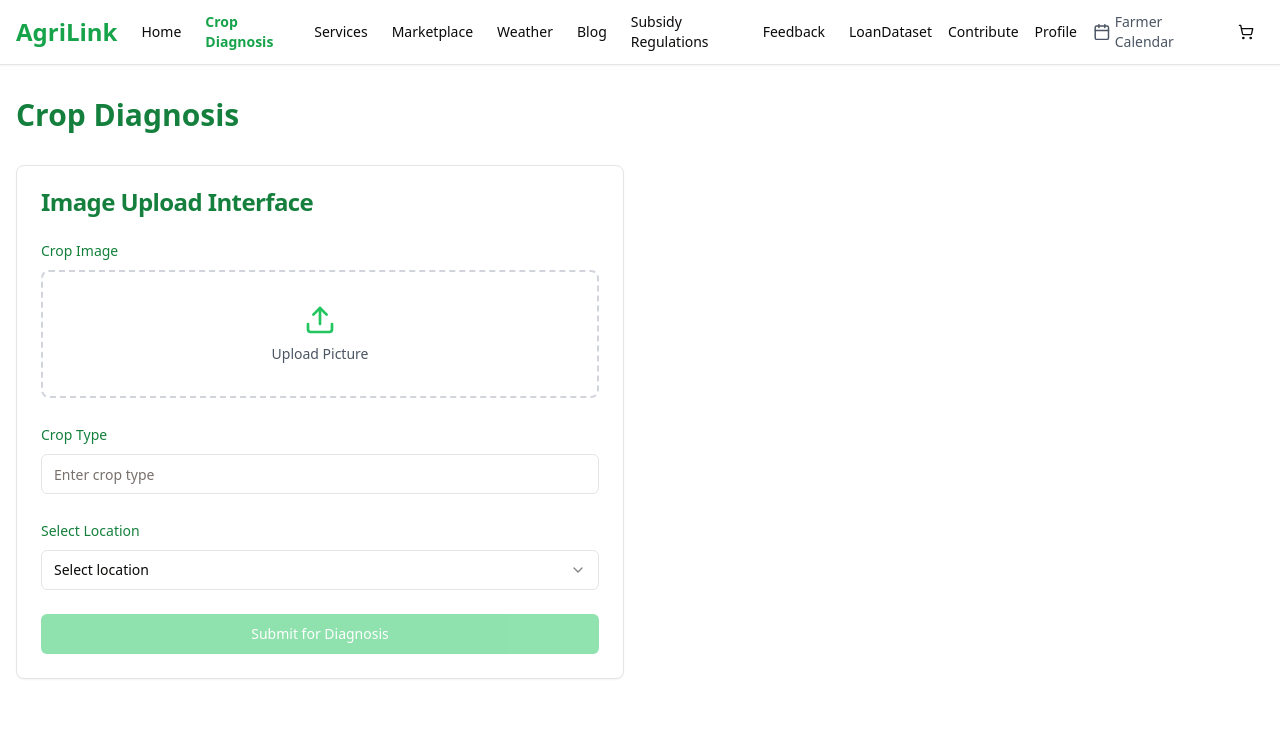
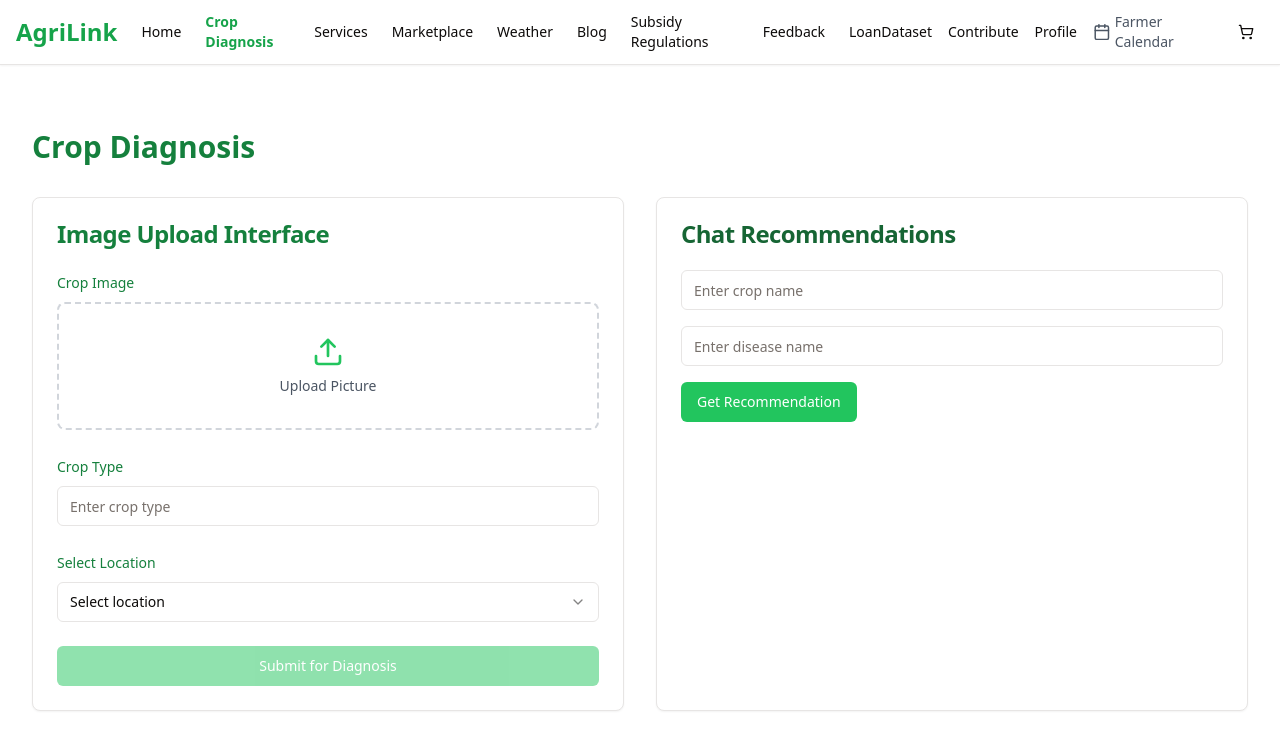
Before and after one commit to Junaid059/AgriLink-Complete-Frontend-, a React (Vite) app in the folder Frontend/: page /crop in a window 1280 px wide. Shown: the top 750 px of the page. Built offline with nearby package versions, Linux system fonts and the light colour scheme.

Commit message:
added chat recommendation in crop diagnosis

```diff
--- /dev/null
+++ b/Frontend/src/Comps/Crops/ChatRecomendation.jsx
@@ -0,0 +1,61 @@
+import React, { useState } from 'react';
+import { Button } from '@/components/ui/button';
+import { Input } from '@/components/ui/input';
+import { Card, CardContent, CardHeader, CardTitle } from '@/components/ui/card';
+
+const ChatRecommendation = () => {
+  const [crop, setCrop] = useState('');
+  const [disease, setDisease] = useState('');
+  const [recommendation, setRecommendation] = useState('');
+
+  const handleSubmit = async (e) => {
+    e.preventDefault();
+
+    // your api call
+
+    const mockRecommendation = `For ${crop} affected by ${disease}, it's recommended to start with cultural practices such as crop rotation and sanitation. Remove and destroy infected plant parts. Apply appropriate fungicides if the disease is fungal, or use insecticides for pest-related issues. Ensure proper irrigation and avoid overhead watering. Monitor the crop regularly and act quickly if symptoms reappear.`;
+    setRecommendation(mockRecommendation);
+  };
+
+  return (
+    <Card className="w-full">
+      <CardHeader>
+        <CardTitle className="text-green-800">Chat Recommendations</CardTitle>
+      </CardHeader>
+      <CardContent>
+        <form onSubmit={handleSubmit} className="space-y-4">
+          <Input
+            type="text"
+            placeholder="Enter crop name"
+            value={crop}
+            onChange={(e) => setCrop(e.target.value)}
+            required
+          />
+          <Input
+            type="text"
+            placeholder="Enter disease name"
+            value={disease}
+            onChange={(e) => setDisease(e.target.value)}
+            required
+          />
+          <Button
+            type="submit"
+            className="bg-green-500 hover:bg-green-600 text-white"
+          >
+            Get Recommendation
+          </Button>
+        </form>
+        {recommendation && (
+          <div className="mt-4 p-4 bg-green-100 rounded-md">
+            <h3 className="font-semibold mb-2 text-green-700">
+              Recommendation:
+            </h3>
+            <p className="text-green-800">{recommendation}</p>
+          </div>
+        )}
+      </CardContent>
+    </Card>
+  );
+};
+
+export default ChatRecommendation;
--- a/Frontend/src/Comps/Crops/CropDash.jsx
+++ b/Frontend/src/Comps/Crops/CropDash.jsx
@@ -1,6 +1,7 @@
 import React, { useState } from 'react';
 import DiagnosisForm from './DiagnosisForm';
 import DiagnosisResult from './DiagnosisResult';
+import ChatRecommendation from './ChatRecomendation';
 
 function CropDash() {
   const [diagnosisResult, setDiagnosisResult] = useState(null);
@@ -25,13 +26,16 @@ function CropDash() {
   };
 
   return (
-    <>
+    <div className="container mx-auto px-4 py-8">
       <h1 className="text-3xl font-bold text-green-700 mb-8">Crop Diagnosis</h1>
       <div className="grid gap-8 md:grid-cols-2">
-        <DiagnosisForm onSubmit={handleDiagnosisSubmit} />
-        {diagnosisResult && <DiagnosisResult diagnosis={diagnosisResult} />}
+        <div>
+          <DiagnosisForm onSubmit={handleDiagnosisSubmit} />
+          {diagnosisResult && <DiagnosisResult diagnosis={diagnosisResult} />}
+        </div>
+        <ChatRecommendation />
       </div>
-    </>
+    </div>
   );
 }
 
```
